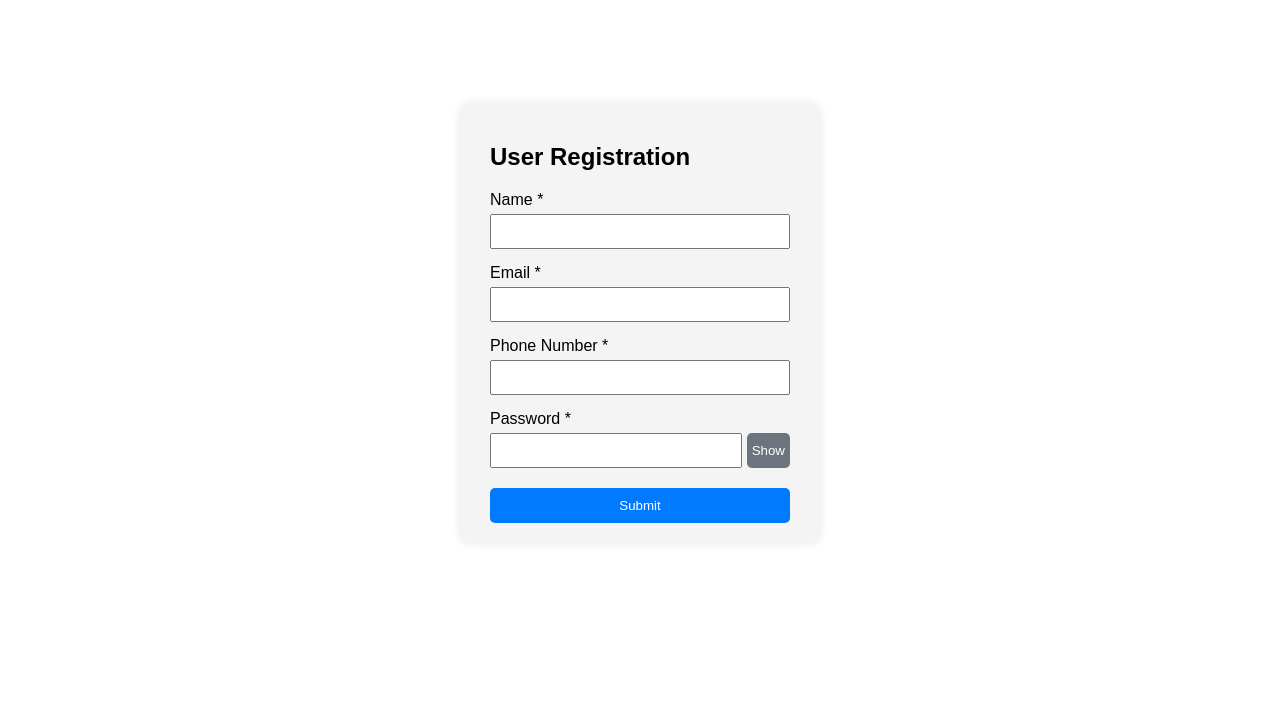
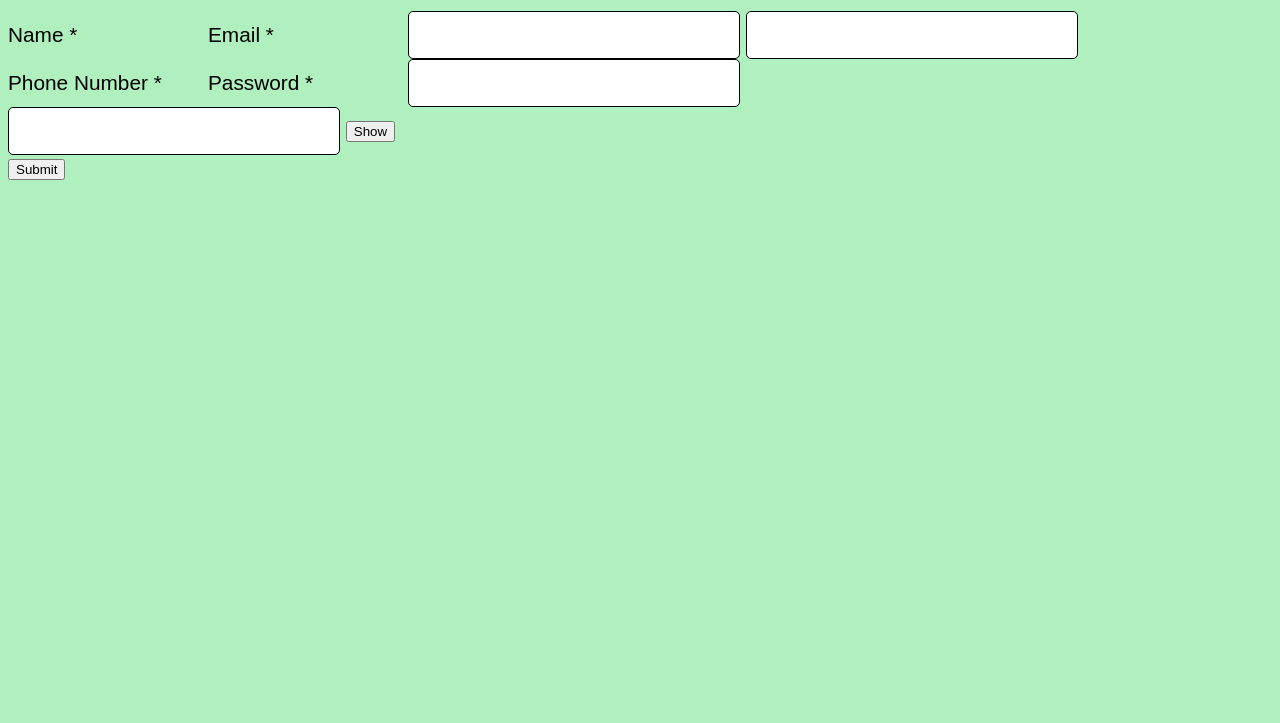
Before and after one commit to Nithin-Gottiparthi/form-validation, a plain HTML site: page index.html in a window 1280 px wide. Shown: the part 77-800 px from the top of the page. Drawn offline with nearby package versions, Linux system fonts and the light colour scheme.

Commit message:
Update styles.css

```diff
--- a/styles.css
+++ b/styles.css
@@ -1,78 +1,51 @@
-body, html {
-    margin: 0;
-    padding: 0;
-    height: 100%;
-    font-family: Arial, sans-serif;
+ body {
+            font-family: Arial, Helvetica, sans-serif;
+            font-size: 130%;
+            background-color: rgb(175, 240, 190);
         }
 
-.form-container {
-    display: flex;
-    justify-content: center;
-    align-items: center;
-    height: 100vh;
-}
-
-form {
-    background: #f4f4f4;
-    padding: 20px 30px;
+        .wrapper {
+            width: 550px;
+            margin: 10px 0 0 450px;
+            border: 5px solid black;
+            padding: 20px;
             border-radius: 10px;
-    box-shadow: 0 0 10px rgba(0,0,0,0.1);
-    width: 300px;
+            background-color: gainsboro;
         }
 
         label {
-    display: block;
-    margin-top: 15px;
+            width: 200px;
+            float: left;
+            position: relative;
+            top: 12px;
         }
 
-input[type="text"],
-input[type="email"],
-input[type="password"] {
-    width: 100%;
-    padding: 8px;
-    margin-top: 5px;
-    box-sizing: border-box;
+        input {
+            width: 320px;
+            font-size: 25px;
+            border: 1px solid black;
+            border-radius: 5px;
+            padding: 5px 5px 12px 5px;
         }
 
-button[type="submit"],
-#togglePassword {
-    margin-top: 20px;
-    padding: 10px;
-    width: 100%;
-    border: none;
-    background-color: #007BFF;
-    color: white;
-    cursor: pointer;
-    border-radius: 5px;
+        .formelement {
+            margin-bottom: 10px;
         }
 
-#togglePassword {
-    width: auto;
-    padding: 5px;
-    margin-top: 5px;
-    background-color: #6c757d;
+        #submitbutton {
+            width: 500px;
+            margin-left: 500px;
+            margin-top: 10px;
         }
 
-.password-wrapper {
-    display: flex;
-    gap: 5px;
+        #error {
+            color: red;
+            font-size: 15px;
+            margin-left: 435px;
+            margin-top: 10px;
+            background-color: lightgreen;
+            border: 1px solid black;
+            width: 600px;
+            border-radius: 10px;
+            padding: 10px;
         }
-
-#messageBox {
-    margin-top: 10px;
-    padding: 10px;
-    display: none;
-    border-radius: 5px;
-}
-
-.error {
-    background-color: #f8d7da;
-    color: #842029;
-    border: 1px solid #f5c2c7;
-}
-
-.success {
-    background-color: #d1e7dd;
-    color: #0f5132;
-    border: 1px solid #badbcc;
-}
```
Lines whose indentation alone changed are shown as unchanged.
